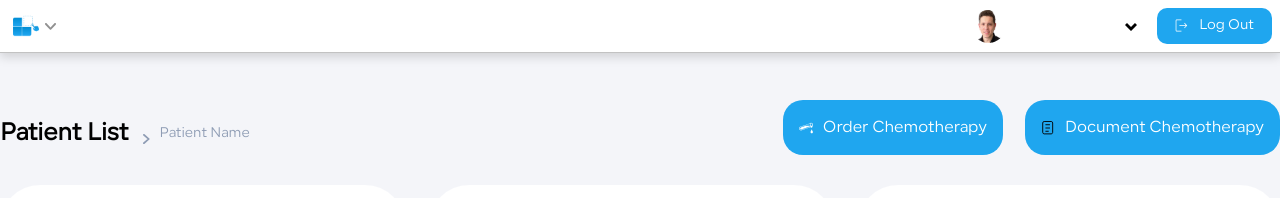
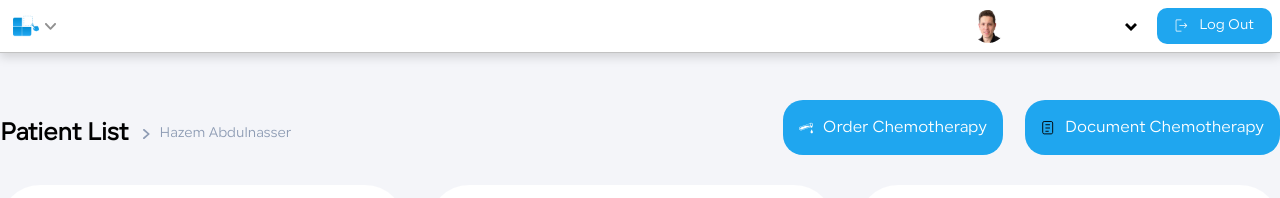
Before and after one commit to m-emadeddin/chemotherapy-management-system, a React (Create React App) app in the folder client-side/: page /patient in a window 1280 px wide. Shown: the top 198 px of the page. Built offline with nearby package versions, Linux system fonts and the light colour scheme.

Commit message:
Put variable patient name

```diff
--- a/client-side/src/pages/Patient/index.jsx
+++ b/client-side/src/pages/Patient/index.jsx
@@ -89,14 +89,14 @@ export default function PatientPage() {
               <Img
                 src="images/img_arrow_right_blue_gray_300_02.svg"
                 alt="arrowright"
-                className="h-[10px] self-end mr-[10px]"
+                className="h-[10px] mr-[10px]"
               />
               <Text
                 size="xs"
                 as="p"
                 className="!text-blue_gray-300_02 cursor-pointer"
               >
-                Patient Name
+                {patientData.name}
               </Text>
             </div>
           </div>
```
